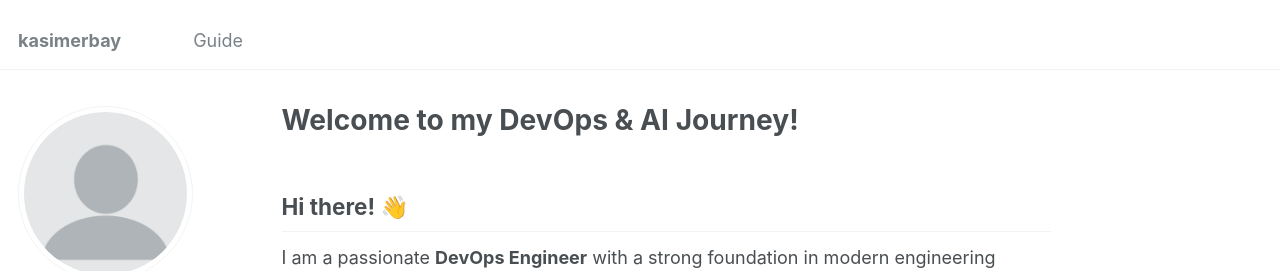
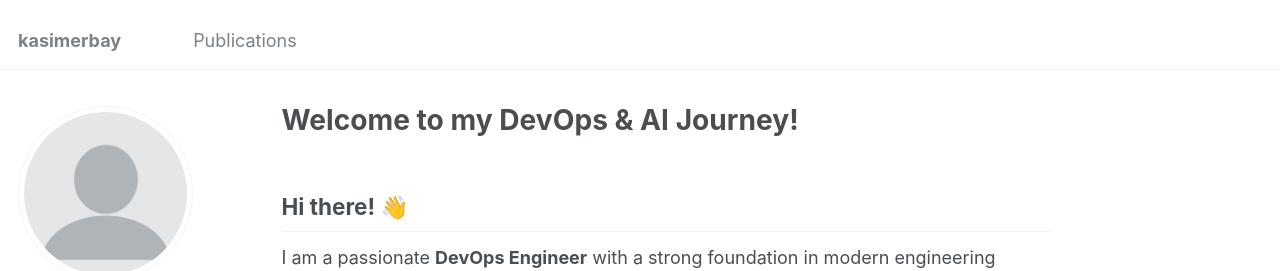
Before and after one commit to kasimerbay/kasimerbay.github.io, a Jekyll site: the page built from _pages/about.md, in a window 1280 px wide. Shown: the top 271 px of the page. Built offline with Jekyll 4.4.1, drawn with Linux system fonts in a browser that asks for light colours.

Commit message:
Update navigation.yml

```diff
--- a/_data/navigation.yml
+++ b/_data/navigation.yml
@@ -5,11 +5,9 @@
 # prevent it from being included in the site.
 
 main:
-  - title: "Guide"
-    url: /saat/
 
-  # - title: "Publications"
-  #   url: /publications/
+  - title: "Publications"
+    url: /publications/
 
   # - title: "Talks"
   #   url: /talks/
```
